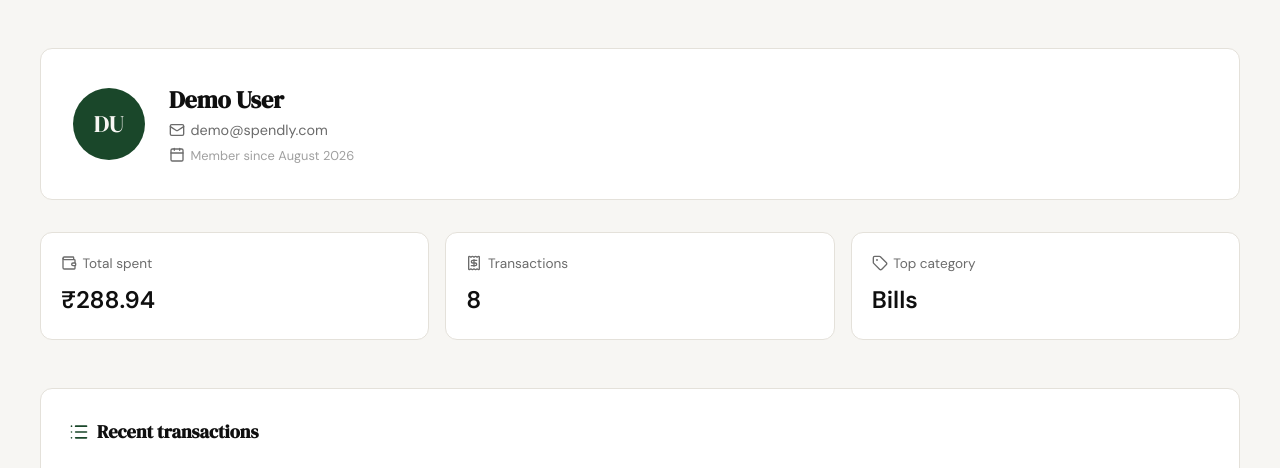
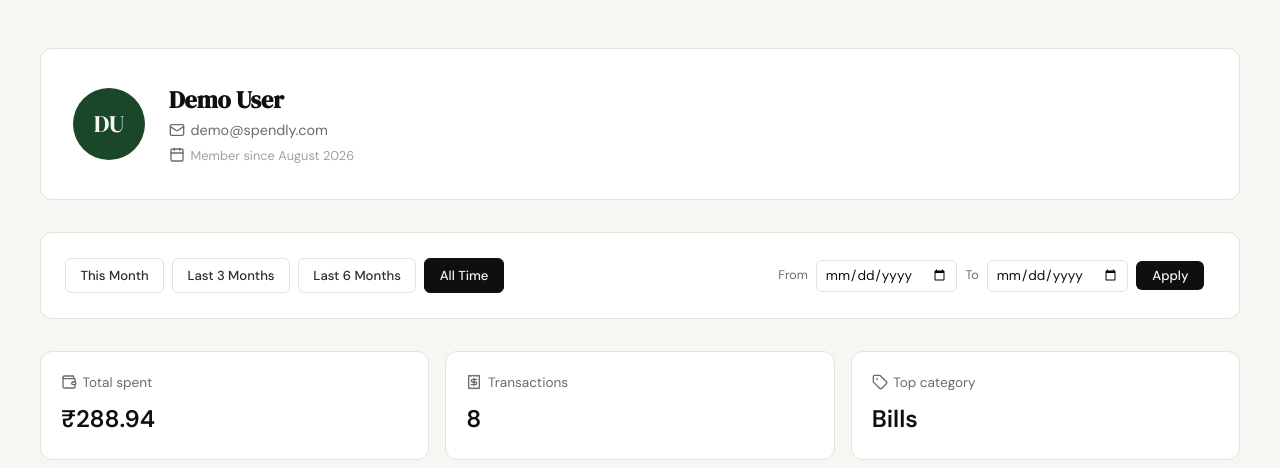
Before and after one commit to 180020111/spendly, a Flask app: page /profile in a window 1280 px wide. Shown: the part 61-529 px from the top of the page. Run offline with Flask 3, Linux system fonts and the light colour scheme; the visitor is signed in with stand-in values (Sample User, id 1); data comes from the database, SQL or seed files in the repository.

Commit message:
Add date filter to profile page

```diff
--- a/app.py
+++ b/app.py
@@ -1,4 +1,5 @@
 import os
+from datetime import date, datetime
 
 from flask import Flask, render_template, request, redirect, url_for, session
 from werkzeug.security import generate_password_hash, check_password_hash
@@ -26,6 +27,34 @@ def _compute_initials(name):
     if len(parts) == 1:
         return parts[0][0].upper()
     return (parts[0][0] + parts[1][0]).upper()
+
+
+def _parse_date(value):
+    """Parse a YYYY-MM-DD string into a date, or None if missing/invalid."""
+    if not value:
+        return None
+    try:
+        return datetime.strptime(value, "%Y-%m-%d").date()
+    except ValueError:
+        return None
+
+
+def _first_of_month_n_back(today, n):
+    """The first day of the month that is n calendar months before today's month."""
+    total_months = today.year * 12 + (today.month - 1) - n
+    year, month = divmod(total_months, 12)
+    return date(year, month + 1, 1)
+
+
+def _preset_ranges():
+    """Quick-select date ranges for the profile filter bar, as ISO strings."""
+    today = date.today()
+    iso = lambda d: d.strftime("%Y-%m-%d")
+    return {
+        "this_month": (iso(_first_of_month_n_back(today, 0)), iso(today)),
+        "last_3_months": (iso(_first_of_month_n_back(today, 2)), iso(today)),
+        "last_6_months": (iso(_first_of_month_n_back(today, 5)), iso(today)),
+    }
 
 
 # ------------------------------------------------------------------ #
@@ -131,16 +160,39 @@ def profile():
         "member_since": db_user["member_since"],
     }
 
+    parsed_from = _parse_date(request.args.get("date_from"))
+    parsed_to = _parse_date(request.args.get("date_to"))
+
+    error = None
+    if parsed_from and parsed_to and parsed_from > parsed_to:
+        error = "Start date must be before end date."
+        parsed_from = parsed_to = None
+    elif (parsed_from is None) != (parsed_to is None):
+        # A one-sided range can't drive a BETWEEN filter — treat it as absent.
+        parsed_from = parsed_to = None
+
+    date_from = parsed_from.strftime("%Y-%m-%d") if parsed_from else None
+    date_to = parsed_to.strftime("%Y-%m-%d") if parsed_to else None
+
+    presets = _preset_ranges()
+    if date_from and date_to:
+        active_preset = next(
+            (name for name, rng in presets.items() if rng == (date_from, date_to)),
+            None,
+        )
+    else:
+        active_preset = "all_time"
+
     # === SUBAGENT-STATS START ===
-    stats = get_summary_stats(user_id)
+    stats = get_summary_stats(user_id, date_from=date_from, date_to=date_to)
     # === SUBAGENT-STATS END ===
 
     # === SUBAGENT-TRANSACTIONS START ===
-    transactions = get_recent_transactions(user_id)
+    transactions = get_recent_transactions(user_id, date_from=date_from, date_to=date_to)
     # === SUBAGENT-TRANSACTIONS END ===
 
     # === SUBAGENT-CATEGORIES START ===
-    raw_categories = get_category_breakdown(user_id)
+    raw_categories = get_category_breakdown(user_id, date_from=date_from, date_to=date_to)
     categories = [
         {"name": c["name"], "total": c["amount"], "percent": c["pct"]}
         for c in raw_categories
@@ -153,6 +205,11 @@ def profile():
         stats=stats,
         transactions=transactions,
         categories=categories,
+        date_from=date_from,
+        date_to=date_to,
+        presets=presets,
+        active_preset=active_preset,
+        error=error,
     )
 
 
--- a/database/queries.py
+++ b/database/queries.py
@@ -30,22 +30,37 @@ def get_user_by_id(user_id):
 # --------------------------------------------------------------------- #
 # STUB — Subagent B implements this. Do not touch any other function.   #
 # --------------------------------------------------------------------- #
-def get_summary_stats(user_id):
+def get_summary_stats(user_id, date_from=None, date_to=None):
     """Return {"total_spent", "transaction_count", "top_category"} for user_id.
     No expenses -> {"total_spent": 0, "transaction_count": 0, "top_category": "—"}.
+    When date_from and date_to are both given, results are scoped to that
+    inclusive range.
     """
     conn = get_db()
     try:
-        totals = conn.execute(
-            "SELECT COALESCE(SUM(amount), 0) AS total, COUNT(*) AS cnt "
-            "FROM expenses WHERE user_id = ?",
-            (user_id,),
-        ).fetchone()
-        top = conn.execute(
-            "SELECT category, SUM(amount) AS cat_total FROM expenses "
-            "WHERE user_id = ? GROUP BY category ORDER BY cat_total DESC LIMIT 1",
-            (user_id,),
-        ).fetchone()
+        if date_from and date_to:
+            totals = conn.execute(
+                "SELECT COALESCE(SUM(amount), 0) AS total, COUNT(*) AS cnt "
+                "FROM expenses WHERE user_id = ? AND date BETWEEN ? AND ?",
+                (user_id, date_from, date_to),
+            ).fetchone()
+            top = conn.execute(
+                "SELECT category, SUM(amount) AS cat_total FROM expenses "
+                "WHERE user_id = ? AND date BETWEEN ? AND ? "
+                "GROUP BY category ORDER BY cat_total DESC LIMIT 1",
+                (user_id, date_from, date_to),
+            ).fetchone()
+        else:
+            totals = conn.execute(
+                "SELECT COALESCE(SUM(amount), 0) AS total, COUNT(*) AS cnt "
+                "FROM expenses WHERE user_id = ?",
+                (user_id,),
+            ).fetchone()
+            top = conn.execute(
+                "SELECT category, SUM(amount) AS cat_total FROM expenses "
+                "WHERE user_id = ? GROUP BY category ORDER BY cat_total DESC LIMIT 1",
+                (user_id,),
+            ).fetchone()
     finally:
         conn.close()
 
@@ -59,17 +74,26 @@ def get_summary_stats(user_id):
 # --------------------------------------------------------------------- #
 # STUB — Subagent A implements this. Do not touch any other function.   #
 # --------------------------------------------------------------------- #
-def get_recent_transactions(user_id, limit=10):
+def get_recent_transactions(user_id, limit=10, date_from=None, date_to=None):
     """List of {"date","description","category","amount"}, newest-first, capped at limit.
-    [] if no expenses.
+    [] if no expenses. When date_from and date_to are both given, results are
+    scoped to that inclusive range; the limit still applies.
     """
     conn = get_db()
     try:
-        rows = conn.execute(
-            "SELECT date, description, category, amount FROM expenses "
-            "WHERE user_id = ? ORDER BY date DESC, id DESC LIMIT ?",
-            (user_id, limit),
-        ).fetchall()
+        if date_from and date_to:
+            rows = conn.execute(
+                "SELECT date, description, category, amount FROM expenses "
+                "WHERE user_id = ? AND date BETWEEN ? AND ? "
+                "ORDER BY date DESC, id DESC LIMIT ?",
+                (user_id, date_from, date_to, limit),
+            ).fetchall()
+        else:
+            rows = conn.execute(
+                "SELECT date, description, category, amount FROM expenses "
+                "WHERE user_id = ? ORDER BY date DESC, id DESC LIMIT ?",
+                (user_id, limit),
+            ).fetchall()
     finally:
         conn.close()
     return [
@@ -81,18 +105,27 @@ def get_recent_transactions(user_id, limit=10):
 # --------------------------------------------------------------------- #
 # STUB — Subagent C implements this. Do not touch any other function.   #
 # --------------------------------------------------------------------- #
-def get_category_breakdown(user_id):
+def get_category_breakdown(user_id, date_from=None, date_to=None):
     """List of {"name","amount","pct"} per category with >=1 expense, amount desc.
     pct values are ints summing to exactly 100 (rounding remainder goes to the
-    largest category). [] if no expenses.
+    largest category). [] if no expenses. When date_from and date_to are both
+    given, results are scoped to that inclusive range.
     """
     conn = get_db()
     try:
-        rows = conn.execute(
-            "SELECT category, SUM(amount) AS amount FROM expenses "
-            "WHERE user_id = ? GROUP BY category ORDER BY amount DESC",
-            (user_id,),
-        ).fetchall()
+        if date_from and date_to:
+            rows = conn.execute(
+                "SELECT category, SUM(amount) AS amount FROM expenses "
+                "WHERE user_id = ? AND date BETWEEN ? AND ? "
+                "GROUP BY category ORDER BY amount DESC",
+                (user_id, date_from, date_to),
+            ).fetchall()
+        else:
+            rows = conn.execute(
+                "SELECT category, SUM(amount) AS amount FROM expenses "
+                "WHERE user_id = ? GROUP BY category ORDER BY amount DESC",
+                (user_id,),
+            ).fetchall()
     finally:
         conn.close()
 
--- a/static/css/profile.css
+++ b/static/css/profile.css
@@ -138,3 +138,90 @@
     margin-right: 0.5rem;
     color: var(--accent);
 }
+
+/* Date filter bar */
+.profile-filter-bar {
+    background: var(--paper-card);
+    border: 1px solid var(--border);
+    border-radius: var(--radius-md);
+    padding: 1.25rem 1.5rem;
+    display: flex;
+    flex-wrap: wrap;
+    align-items: center;
+    gap: 1rem;
+}
+
+.profile-filter-error {
+    flex-basis: 100%;
+    margin-bottom: 0;
+}
+
+.profile-filter-presets {
+    display: flex;
+    flex-wrap: wrap;
+    gap: 0.5rem;
+}
+
+.filter-pill {
+    display: inline-block;
+    background: transparent;
+    color: var(--ink-soft);
+    padding: 0.4rem 0.9rem;
+    border-radius: var(--radius-sm);
+    border: 1px solid var(--border);
+    font-size: 0.82rem;
+    font-weight: 500;
+    text-decoration: none;
+    transition: all 0.2s;
+}
+
+.filter-pill:hover {
+    border-color: var(--ink);
+    color: var(--ink);
+}
+
+.filter-pill-active {
+    background: var(--ink);
+    color: var(--paper);
+    border-color: var(--ink);
+}
+
+.filter-pill-active:hover {
+    background: var(--accent);
+    border-color: var(--accent);
+    color: var(--paper);
+}
+
+.profile-filter-custom {
+    display: flex;
+    align-items: center;
+    gap: 0.5rem;
+    margin-left: auto;
+    padding: 0.35rem 0.6rem;
+    border-radius: var(--radius-sm);
+    border: 1px solid transparent;
+}
+
+.profile-filter-custom-active {
+    border-color: var(--border);
+    background: var(--paper-warm);
+}
+
+.profile-filter-label {
+    font-size: 0.78rem;
+    color: var(--ink-muted);
+}
+
+.profile-filter-input {
+    font-family: var(--font-body);
+    font-size: 0.85rem;
+    color: var(--ink);
+    border: 1px solid var(--border);
+    border-radius: var(--radius-sm);
+    padding: 0.35rem 0.5rem;
+}
+
+.profile-filter-apply {
+    padding: 0.4rem 1rem;
+    font-size: 0.82rem;
+}
--- a/templates/profile.html
+++ b/templates/profile.html
@@ -17,6 +17,32 @@
         <p class="profile-email"><i data-lucide="mail" class="profile-icon"></i>{{ user.email }}</p>
         <p class="profile-member-since"><i data-lucide="calendar" class="profile-icon"></i>Member since {{ user.member_since }}</p>
       </div>
+    </div>
+
+    <div class="profile-filter-bar">
+      {% if error %}
+      <div class="auth-error profile-filter-error">{{ error }}</div>
+      {% endif %}
+
+      <div class="profile-filter-presets">
+        <a href="{{ url_for('profile', date_from=presets.this_month[0], date_to=presets.this_month[1]) }}"
+           class="filter-pill {% if active_preset == 'this_month' %}filter-pill-active{% endif %}">This Month</a>
+        <a href="{{ url_for('profile', date_from=presets.last_3_months[0], date_to=presets.last_3_months[1]) }}"
+           class="filter-pill {% if active_preset == 'last_3_months' %}filter-pill-active{% endif %}">Last 3 Months</a>
+        <a href="{{ url_for('profile', date_from=presets.last_6_months[0], date_to=presets.last_6_months[1]) }}"
+           class="filter-pill {% if active_preset == 'last_6_months' %}filter-pill-active{% endif %}">Last 6 Months</a>
+        <a href="{{ url_for('profile') }}"
+           class="filter-pill {% if active_preset == 'all_time' %}filter-pill-active{% endif %}">All Time</a>
+      </div>
+
+      <form method="GET" action="{{ url_for('profile') }}"
+            class="profile-filter-custom {% if active_preset is none %}profile-filter-custom-active{% endif %}">
+        <label for="date_from" class="profile-filter-label">From</label>
+        <input type="date" id="date_from" name="date_from" class="profile-filter-input" value="{{ date_from or '' }}">
+        <label for="date_to" class="profile-filter-label">To</label>
+        <input type="date" id="date_to" name="date_to" class="profile-filter-input" value="{{ date_to or '' }}">
+        <button type="submit" class="btn-primary profile-filter-apply">Apply</button>
+      </form>
     </div>
 
     <div class="mock-stats profile-stats">
```
Also changed, not shown: tests/test_06-date-filter-profile-page.py (added, +463 -0 lines), .claude/specs/06-date-filter-profile-page.md (added).
